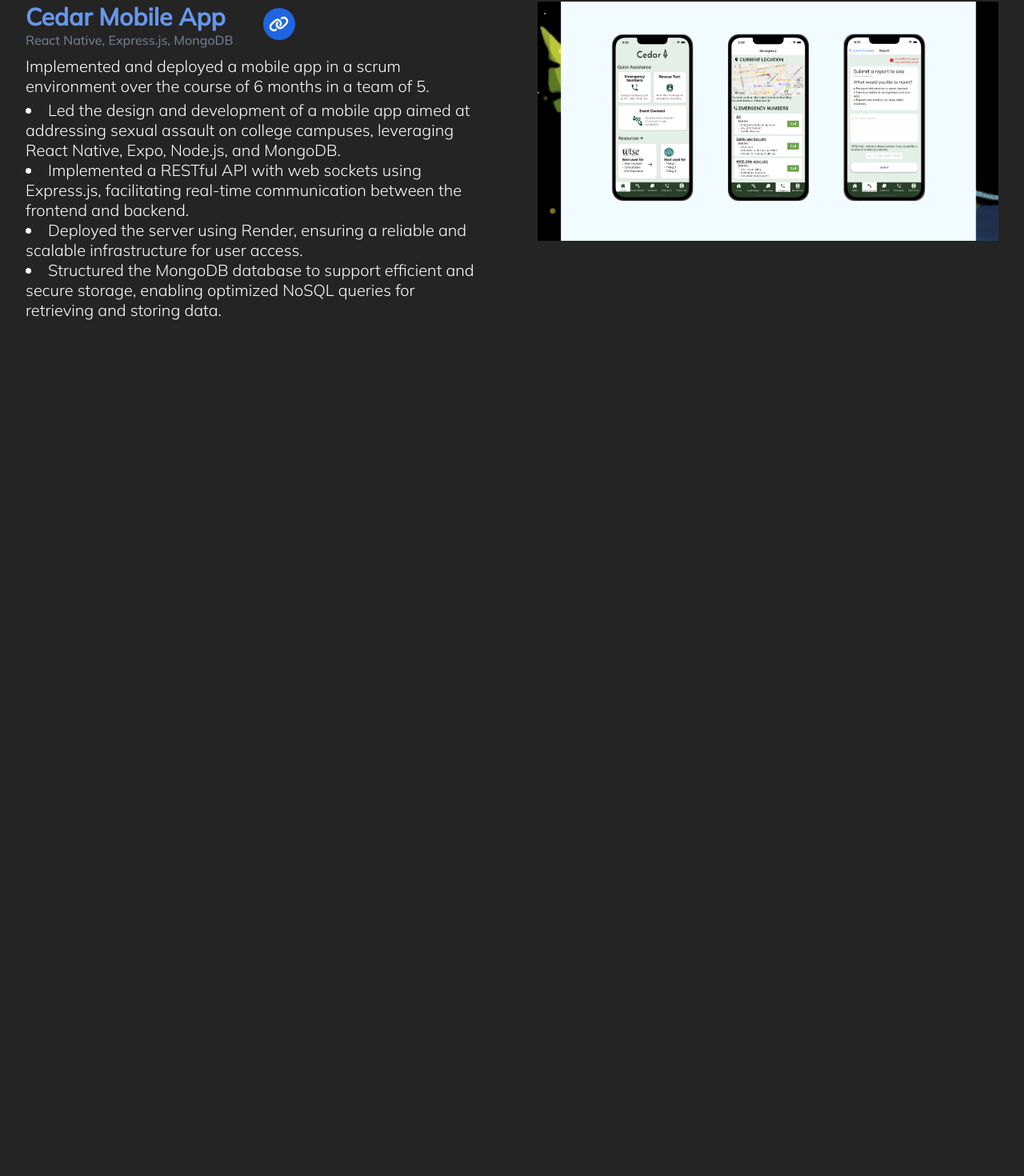
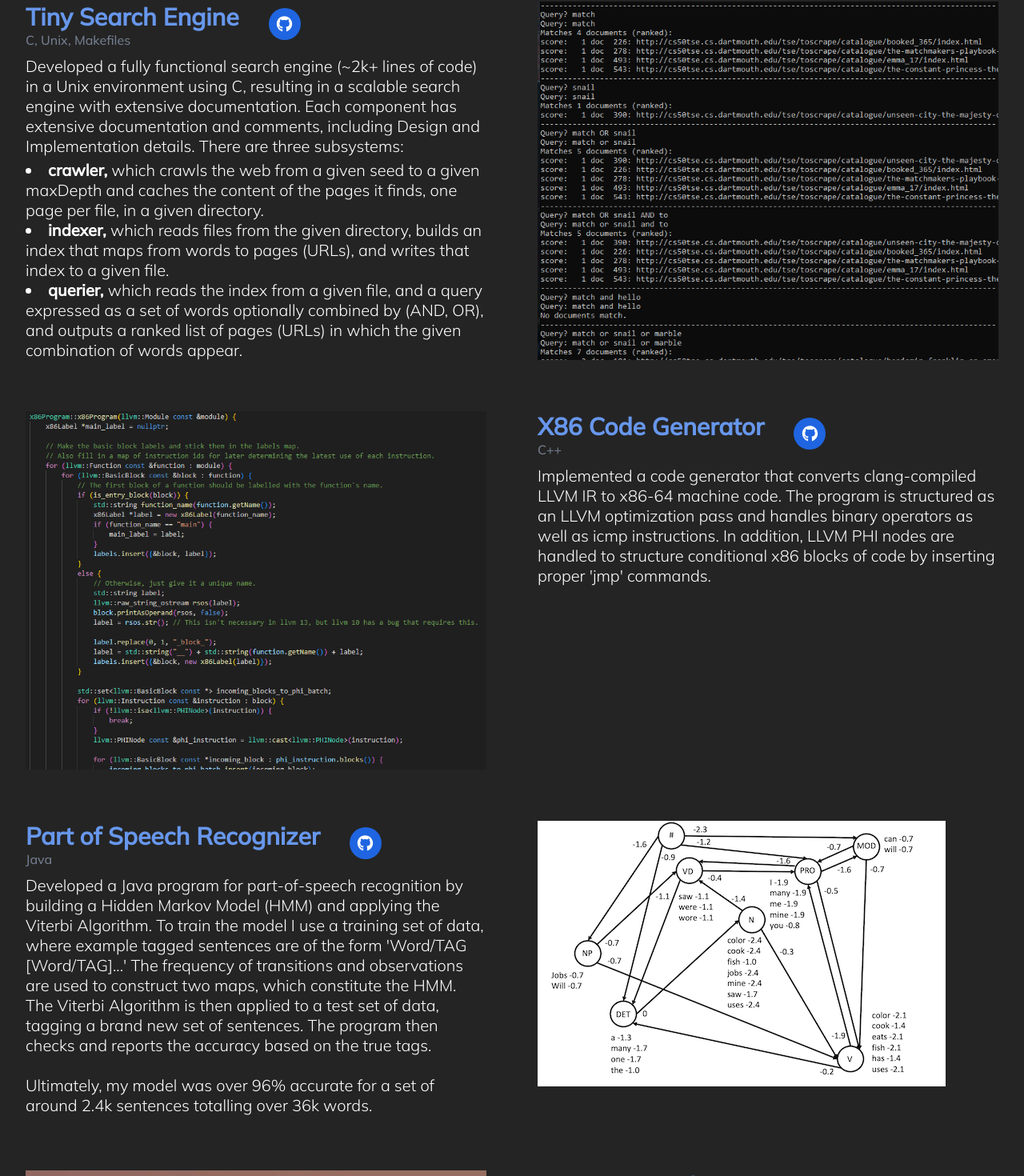
Before and after one commit to WillDinauer/personal-website, a React (Create React App) app: page /projectdetails in a window 1280 px wide. Shown: the part 711-2181 px from the top of the page at 80% size. Before the commit the page ends 1143 px from the top, so only its background shows below. Built offline with nearby package versions, Linux system fonts and the light colour scheme.

Commit message:
initial 5 projects added

```diff
--- a/src/components/SoftwareExperience.js
+++ b/src/components/SoftwareExperience.js
@@ -11,7 +11,7 @@
   return (
     <>
       <div className={`project ${direction}`}>
-        <div className="project-image">
+        <div className="project-image-container">
           <img src={props.img} alt="Project" className="project-image" />
         </div>
         <div className="project-content">
--- a/src/components/SoftwareExperiences.css
+++ b/src/components/SoftwareExperiences.css
@@ -39,9 +39,15 @@
   gap: 4rem;
 }
 
-.project-image,
+.project-image-container,
 .project-content {
   flex-basis: 50%;
+}
+
+.project-image-container {
+  max-height: 28rem;
+  max-width: 100%;
+  overflow: hidden;
 }
 
 .project-title {
--- a/src/components/SoftwareExperiences.js
+++ b/src/components/SoftwareExperiences.js
@@ -1,7 +1,5 @@
 import React from 'react';
 import './SoftwareExperiences.css';
-import { FontAwesomeIcon } from '@fortawesome/react-fontawesome';
-import { faCircle, faLink } from '@fortawesome/free-solid-svg-icons';
 import SoftwareExperience from './SoftwareExperience';
 
 function SoftwareExperiences() {
@@ -9,32 +7,7 @@
     <div className='se-container'>
       <h1>Software Experiences</h1>
       <div className="project-container">
-        <div className="project">
-          <div className="project-image">
-            <img src={require('../images/Cedar.png')} alt="Project" className="project-image" />
-          </div>
-          <div className="project-content">
-            <div className="project-header">
-              <div className="project-header-text">
-                <h3 className='project-title'>Cedar Mobile App</h3>
-                <p className='project-stack'>React Native, Express.js, MongoDB</p>
-              </div>
-              <div className="project-header-icons">
-                <a href={"https://medium.com/dartmouth-cs98/how-can-a-mobile-app-help-combat-sexual-violence-on-college-campuses-meet-cedar-eb581d55d013"} className="projects__item__external__link fa-stack fa-lg">
-                  <FontAwesomeIcon color={'#1F65E1'} icon={faCircle} className="fa-stack-2x" />
-                  <FontAwesomeIcon color={'#ffffff'} icon={faLink} className="fa-stack-1x fa-inverse fa-stack-align-center" />
-                </a>
-              </div>
-            </div>
-            <p className="project-text">Implemented and deployed a mobile app in a scrum environment over the course of 6 months in a team of 5.</p>
-            <ul className='bullet-list'>
-              <li className='bullet-item'>Led the design and development of a mobile app aimed at addressing sexual assault on college campuses, leveraging React Native, Expo, Node.js, and MongoDB.</li>
-              <li className='bullet-item'>Implemented a RESTful API with web sockets using Express.js, facilitating real-time communication between the frontend and backend.</li>
-              <li className='bullet-item'>Deployed the server using Render, ensuring a reliable and scalable infrastructure for user access.</li>
-              <li className='bullet-item'>Structured the MongoDB database to support efficient and secure storage, enabling optimized NoSQL queries for retrieving and storing data.</li>
-            </ul>
-          </div>
-        </div>
+        {/******** CEDAR *******/}
         <SoftwareExperience
           img={require('../images/Cedar.png')}
           title='Cedar Mobile App'
@@ -42,7 +15,7 @@
           link='https://medium.com/dartmouth-cs98/how-can-a-mobile-app-help-combat-sexual-violence-on-college-campuses-meet-cedar-eb581d55d013'
           projectDescription={
             <>
-            <p className="project-text">Implemented and deployed a mobile app in a scrum environment over the course of 6 months in a team of 5.</p>
+              <p className="project-text">Implemented and deployed a mobile app in a scrum environment over the course of 6 months in a team of 5.</p>
               <ul className='bullet-list'>
                 <li className='bullet-item'>Led the design and development of a mobile app aimed at addressing sexual assault on college campuses, leveraging React Native, Expo, Node.js, and MongoDB.</li>
                 <li className='bullet-item'>Implemented a RESTful API with web sockets using Express.js, facilitating real-time communication between the frontend and backend.</li>
@@ -51,17 +24,101 @@
               </ul>
             </>
           }
+        />
+
+        {/******** TINY SEARCH ENGINE *******/}
+        <SoftwareExperience
+          img={require('../images/TSE.png')}
+          title='Tiny Search Engine'
+          stack='C, Unix, Makefiles'
+          gitLink='https://github.com/WillDinauer/Tiny-Search-Engine'
+          projectDescription={
+            <>
+              <p className="project-text">
+                Developed a fully functional search engine (~2k+ lines of code) in a Unix environment using C, resulting in a scalable search engine with extensive documentation.
+                Each component has extensive documentation and comments, including Design and Implementation details. There are three subsystems:
+              </p>
+              <ul className='bullet-list'>
+                <li className='bullet-item'>
+                  <span>
+                    <strong>crawler, </strong>
+                  </span>
+                  which crawls the web from a given seed to a given maxDepth and caches the content of the pages it finds, one page per file, in a given directory.
+                </li>
+                <li className='bullet-item'>
+                  <span>
+                    <strong>indexer, </strong>
+                  </span>
+                  which reads files from the given directory, builds an index that maps from words to pages (URLs), and writes that index to a given file.
+                </li>
+                <li className='bullet-item'>
+                  <span>
+                    <strong>querier, </strong>
+                  </span>
+                  which reads the index from a given file, and a query expressed as a set of words optionally combined by (AND, OR), and outputs a ranked list of pages (URLs) in which the given combination of words appear.
+                </li>
+              </ul>
+            </>
+          }
           invert
         />
+
+        {/******** X86 Code Generator *******/}
+        <SoftwareExperience
+          img={require('../images/x86_code_generator.PNG')}
+          title='X86 Code Generator'
+          stack='C++'
+          gitLink='https://github.com/WillDinauer/x86-Code-Generation'
+          projectDescription={
+            <>
+              <p className="project-text">
+                Implemented a code generator that converts clang-compiled LLVM IR to x86-64 machine code.
+                The program is structured as an LLVM optimization pass and handles binary operators as well as icmp instructions.
+                In addition, LLVM PHI nodes are handled to structure conditional x86 blocks of code by inserting proper 'jmp' commands.
+              </p>
+            </>
+          }
+        />
+        {/******** Part of Speech Recognizer *******/}
+        <SoftwareExperience
+          img={require('../images/HMM.PNG')}
+          title='Part of Speech Recognizer'
+          stack='Java'
+          gitLink='https://github.com/WillDinauer/Part-of-Speech-Recognizer'
+          projectDescription={
+            <>
+              <p className="project-text">
+                Developed a Java program for part-of-speech recognition by building a Hidden Markov Model (HMM) and applying the Viterbi Algorithm.
+                To train the model I use a training set of data, where example tagged sentences are of the form 'Word/TAG [Word/TAG]...'
+                The frequency of transitions and observations are used to construct two maps, which constitute the HMM.
+                The Viterbi Algorithm is then applied to a test set of data, tagging a brand new set of sentences. The program then checks
+                and reports the accuracy based on the true tags.<br/><br/>Ultimately, my model was over 96% accurate for a set of around 2.4k sentences totalling over 36k words.
+              </p>
+            </>
+          }
+          invert
+        />
+        {/******** Space Wizards *******/}
+        <SoftwareExperience
+          img={require('../images/SpaceWizardPhoto.JPG')}
+          title='Space Wizards VR'
+          stack='C#, Unity'
+          link='https://youtu.be/DxJX_zAtysg'
+          projectDescription={
+            <>
+              <p className="project-text">
+                Developed a VR multiplayer spellcasting game using Unity in C#. I was in charge of implementing the main game mechanics, including fireball shooting and projectile blocking.
+                I designed a unique control system where players cast and actively control fireballs by performing physical motions in the forward direction, calculated using a dot product threshold.
+                This makes players feel really immersed in the game, even without any kind of haptic feedback.
+                We utilized Normcore for multiplayer functionality, requiring extensive integration with the modeling and mechanics.
+                <br/><br/>
+                We held a demo for our game at Dartmouth's Technigala in March of 2022. It was one of the most popular stands at the event, allowing two friends to duel in an exciting space environment.
+                The president of the college even gave a favorable review after testing out the game mechanics!
+              </p>
+            </>
+          }
+        />
       </div>
-      {/*<SoftwareExperience
-        img=''
-        title=''
-        stack=''
-        gitLink=''
-        link=''
-        projectDescription=''
-      />*/}
   </div>
   );
 }
```
